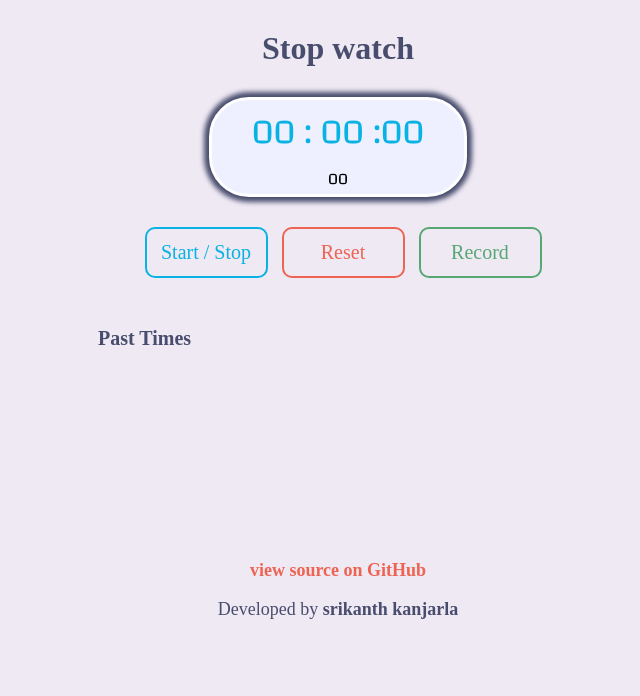
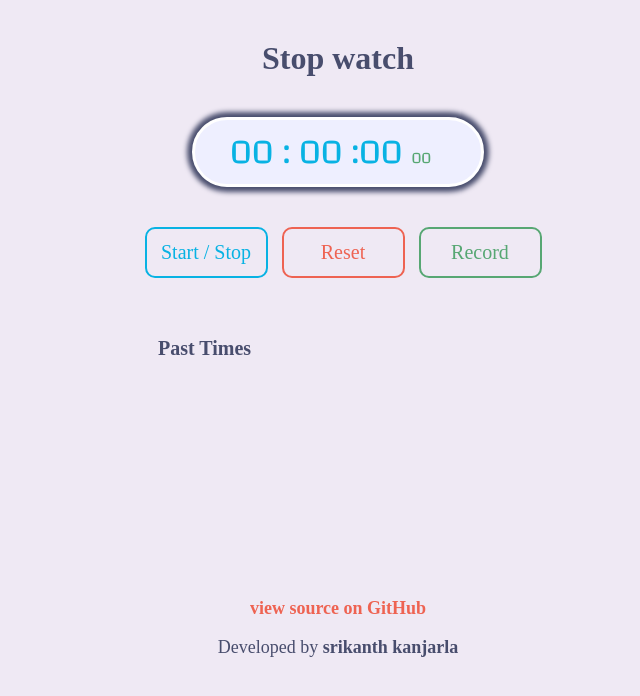
Before and after one commit to srikanthkanjarla/stop-watch, a website: page index.html in a window 1280 px wide. Shown: the whole page, without its empty margins (302-942 px from the left). Drawn offline with Linux system fonts and the light colour scheme; a web font is replaced by a local one.

Commit message:
Add  css rules for timer count down
- increased padding of title and watch display
- added rules for timer count down
- removed footer margin-top
-added min width to wrapper div

```diff
--- a/style.css
+++ b/style.css
@@ -20,7 +20,7 @@ body {
 .title {
     color: var(--independence);
     margin: 0;
-    padding: 30px 0;
+    padding: 40px 0;
 }
 
 .wrapper {
@@ -31,9 +31,8 @@ body {
 .watch-display {
     font-family: 'Changa', sans-serif;
     border: 3px solid #fff;
-    padding: 0 30px;
-    text-align: center;
-    width: 40%;
+    padding: 0 35px;
+    width: 45%;
     margin: 0 auto;
     background-color: #eeefff;
     border-radius: 40px;
@@ -45,9 +44,13 @@ body {
     color: var(--cyan-process);
 }
 
+#count-down {
+    color: var(--shiny-shamrock);
+}
+
 .watch-controls {
     margin: 0 auto;
-    padding: 30px;
+    padding: 40px 30px;
     text-align: center;
     height: 50px;
 }
@@ -101,18 +104,38 @@ body {
     color: var(--independence);
     font-size: 20px;
     font-weight: 600;
+    margin-left: 60px;
 }
 
-.recorded-times li {
+.time-unit {
+    color: var(--cyan-process);
+    font-size: 18px;
+}
+
+.record-time-wrapper {
+    min-height: 200px;
+}
+
+.record-time-wrapper ol {
+    width: 160px;
+    text-align: right;
+}
+
+.record-time-wrapper ol li {
     list-style-type: none;
     color: var(--independence);
-    font-size: 18px;
+    font-size: 25px;
     font-weight: 600;
+    word-spacing: 7px;
+}
+
+.counter {
+    font-size: 16px;
+    color: var(--independence);
 }
 
 .footer {
     color: var(--independence);
-    margin-top: 210px;
     text-align: center;
     font-size: 18px;
 }
```
